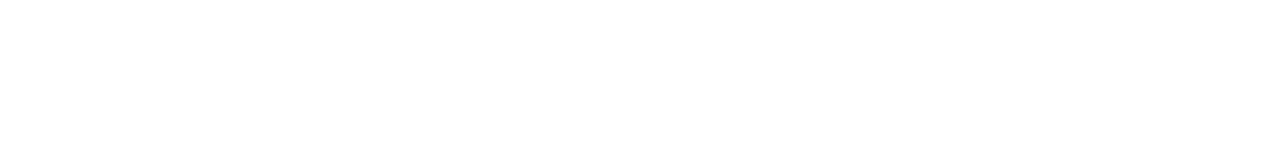
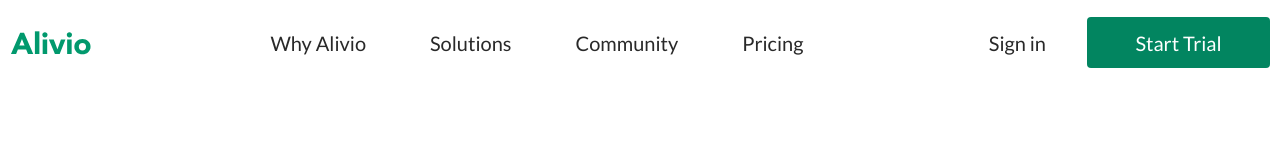
Before and after one commit to S1Lence019/alivio, a plain HTML site: page index.html in a window 1280 px wide. Drawn offline with Linux system fonts and the light colour scheme.

Commit message:
added header

```diff
--- a/index.css
+++ b/index.css
@@ -1,2 +1,3 @@
 @import url('styles/variables.css');
 @import url('styles/basic.css');
+@import url('styles/header.css');
--- a/index.html
+++ b/index.html
@@ -13,7 +13,35 @@
 </head>
 
 <body>
-
+  <header class="header" aria-label="header">
+    <div class="container">
+      <div class="header__wrapper">
+        <svg class="logo" aria-label="logo">
+          <use href="assets/sprites.svg#logo-icon"></use>
+        </svg>
+        <nav class="header__nav" aria-label="header navigation">
+          <ul class="header__nav-list" aria-label="header navigation list">
+            <li class="header__nav-item">
+              <a href="#" class="header__nav-link">Why Alivio</a>
+            </li>
+            <li class="header__item">
+              <a href="#" class="header__nav-link">Solutions</a>
+            </li>
+            <li class="header__item">
+              <a href="#" class="header__nav-link">Community</a>
+            </li>
+            <li class="header__item">
+              <a href="#" class="header__nav-link">Pricing</a>
+            </li>
+          </ul>
+        </nav>
+        <div class="header__actions">
+          <button type="button" class="btn btn--signin">Sign in</button>
+          <button type="button" class="btn">Start Trial</button>
+        </div>
+      </div>
+    </div>
+  </header>
 </body>
 
 </html>
--- a/styles/basic.css
+++ b/styles/basic.css
@@ -6,3 +6,49 @@ body {
   margin: 0;
   font-family: 'Lato', sans-serif;
 }
+
+ul {
+  list-style: none;
+  margin: 0;
+  padding: 0;
+}
+
+a {
+  text-decoration: none;
+  color: unset;
+}
+
+.container {
+  max-width: 1400px;
+  padding: 0 10px;
+  margin: 0 auto;
+}
+
+.logo {
+  width: 81px;
+  height: 24px;
+  flex-shrink: 0;
+}
+
+.btn {
+  border: none;
+  outline: none;
+  font-size: 20px;
+  font-weight: 400;
+  font-family: 'Lato', sans-serif;
+  color: var(--co-white);
+  background-color: var(--co-green);
+  border-radius: 4px;
+  height: 51px;
+  width: 183px;
+  cursor: pointer;
+  transition: opacity .3s;
+}
+
+.btn:hover {
+  opacity: .8;
+}
+
+.btn:focus-visible {
+  outline: 2px solid var(--co-green);
+}
--- /dev/null
+++ b/styles/header.css
@@ -0,0 +1,72 @@
+.header__wrapper {
+  display: flex;
+  justify-content: space-between;
+  align-items: center;
+  width: 100%;
+  height: 85px;
+}
+
+.header__nav-list {
+  display: flex;
+  justify-content: space-between;
+  align-items: center;
+  column-gap: min(72px, 5vw);
+}
+
+.header__nav-link {
+  font-size: 20px;
+  font-weight: 500;
+  color: var(--co-black);
+  transition: color .3s;
+  white-space: nowrap;
+}
+
+.header__nav-link:hover {
+  color: var(--co-green);
+}
+
+.header__actions {
+  display: flex;
+  justify-content: space-between;
+  align-items: center;
+  column-gap: 35px;
+}
+
+.btn--signin {
+  background-color: transparent;
+  width: auto;
+  height: auto;
+  color: var(--co-black);
+  transition: color .3s;
+  white-space: nowrap;
+}
+
+.btn--signin:hover {
+  outline: none;
+  color: var(--co-green);
+}
+
+@media (max-width: 992px) {
+  .header__nav-link {
+    font-size: 16px;
+  }
+
+  .btn {
+    width: 120px;
+    font-size: 16px;
+  }
+
+  .btn--signin {
+    width: auto;
+  }
+
+  .header__actions {
+    column-gap: 25px;
+  }
+}
+
+@media (max-width: 768px) {
+  .header__nav {
+    display: none;
+  }
+}
--- a/styles/variables.css
+++ b/styles/variables.css
@@ -0,0 +1,6 @@
+:root {
+  --co-white: #fff;
+  --co-green: #028560;
+  --co-dark-green: #245852;
+  --co-black: #292929;
+}
```
